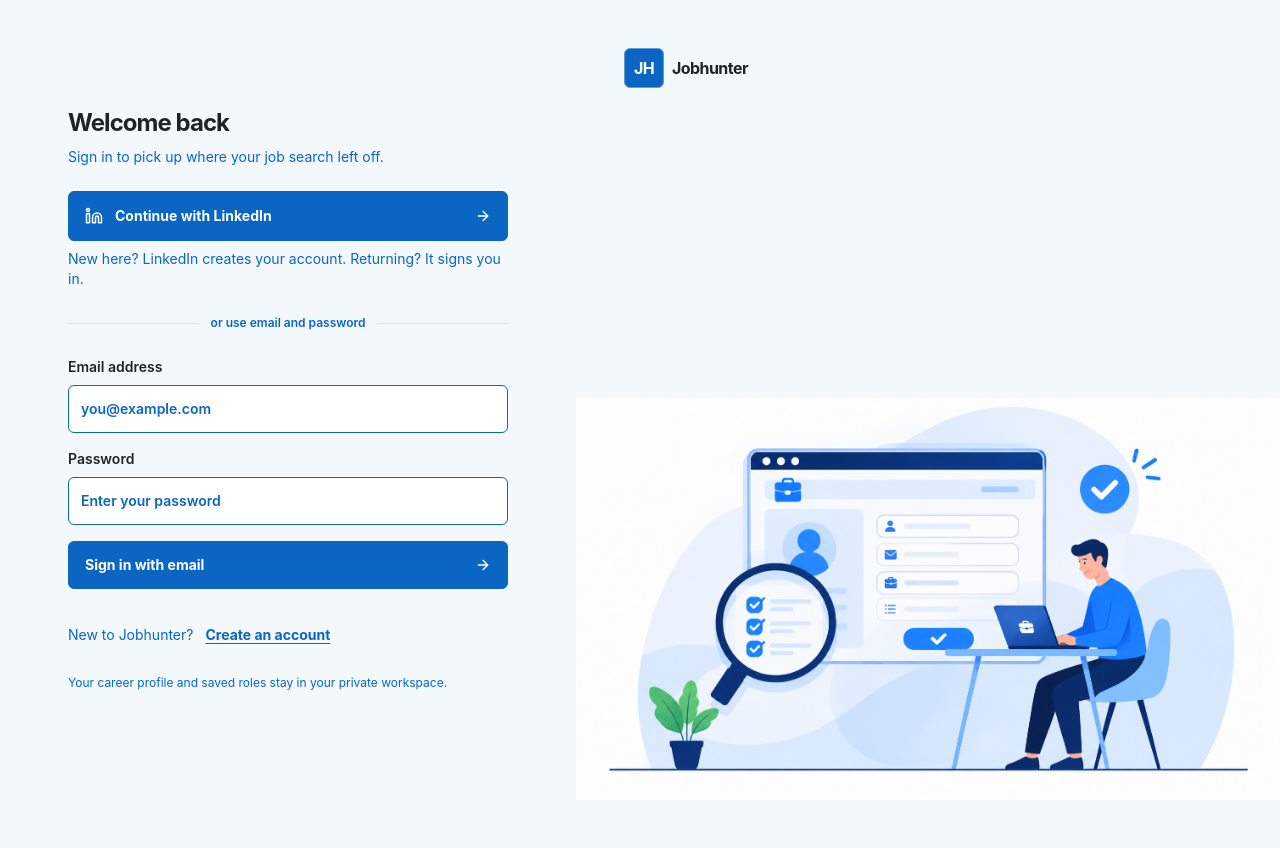
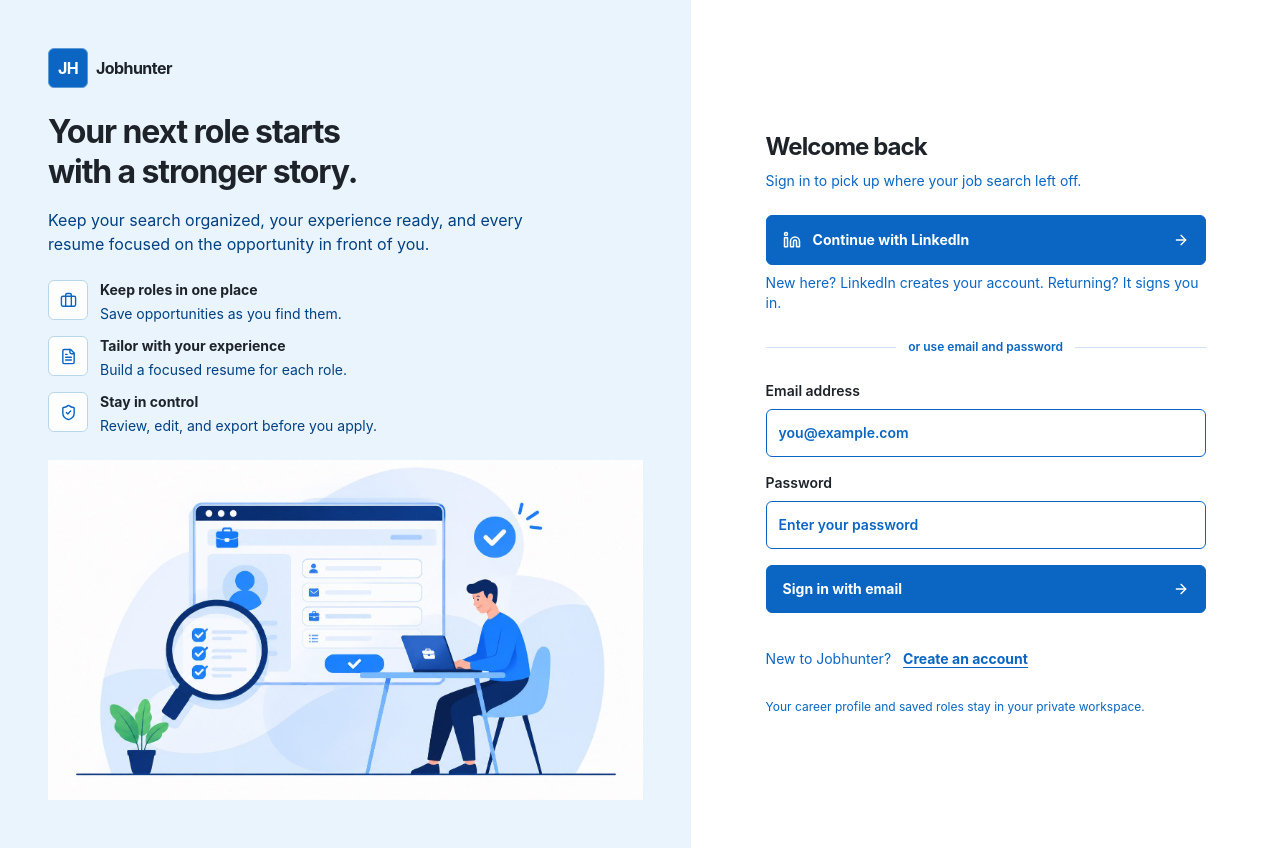
Before and after one commit to quadriabdulsalam/jobhunter, a Next.js app: page /login in a window 1280 px wide. Before the commit the page ends 800 px from the top, so only its background shows below. Built offline with nearby package versions, Linux system fonts and the light colour scheme.

Commit message:
Improve auth layout and illustration loading

```diff
--- a/src/app/globals.css
+++ b/src/app/globals.css
@@ -462,40 +462,36 @@ main input.profile-file-input { width: 1px !important; height: 1px !important; m
 .auth-page {
   display: grid;
   min-height: 100svh;
-  grid-template-columns: minmax(420px, .9fr) minmax(0, 1.1fr);
+  grid-template-columns: minmax(0, 1.08fr) minmax(420px, .92fr);
   place-items: stretch;
   padding: 0;
   background: var(--color-page);
   color: var(--color-text);
 }
 .auth-story {
+  grid-column: 1;
+  grid-row: 1;
   display: flex;
   min-height: 100svh;
   flex-direction: column;
-  justify-content: flex-start;
+  justify-content: space-between;
+  gap: var(--space-6);
   padding: var(--space-12);
-  grid-column: 2;
-  grid-row: 1;
-  background-color: var(--color-page);
-  background-image: url("/login-application.png");
-  background-position: center bottom;
-  background-repeat: no-repeat;
-  background-size: min(100%, 760px) auto;
+  background-color: var(--color-primary-soft);
   color: var(--color-text);
 }
 .auth-story-brand { display: flex; align-items: center; gap: var(--space-2); color: var(--color-text) !important; font-size: 16px; font-weight: 720; letter-spacing: -.035em; text-decoration: none; }
 .auth-story-mark { display: grid; width: 40px; height: 40px; place-items: center; border: 1px solid var(--color-dark-border); border-radius: var(--radius-control); background: var(--color-primary); color: var(--color-on-primary); font-size: 16px; font-weight: 740; }
-.auth-panel-wrap { grid-column: 1; grid-row: 1; }
-.auth-story-content { max-width: 560px; margin: var(--space-12) 0; }
-.auth-story-content h1 { max-width: 540px; margin: 0; color: var(--color-on-dark) !important; font-size: 32px; font-weight: 690; letter-spacing: -.04em; line-height: 40px; text-wrap: balance; }
-.auth-story-lede { max-width: 500px; margin: var(--space-4) 0 var(--space-6); color: var(--color-on-dark-muted) !important; font-size: 16px; line-height: 24px; }
-.auth-benefits { display: grid; gap: var(--space-4); margin: 0; padding: 0; list-style: none; }
-.auth-benefits li { display: flex; align-items: flex-start; gap: var(--space-3); color: var(--color-on-dark); }
-.auth-benefits li > span { display: grid; width: 40px; height: 40px; flex: 0 0 auto; place-items: center; border: 1px solid var(--color-dark-border); border-radius: var(--radius-control); background: var(--color-dark-surface); color: var(--color-on-dark); }
-.auth-benefits strong { display: block; color: var(--color-on-dark) !important; font-size: 14px; font-weight: 680; }
-.auth-benefits small { display: block; margin-top: var(--space-1); color: var(--color-on-dark-muted) !important; font-size: 12px; }
-.auth-story-footnote { margin: 0; color: var(--color-on-dark-muted) !important; font-size: 12px; }
-.auth-panel-wrap { display: grid; min-width: 0; place-items: center; padding: var(--space-8); }
+.auth-story-content { width: min(100%, 560px); margin: auto 0; }
+.auth-story-content h1 { max-width: 540px; margin: 0; color: var(--color-text) !important; font-size: 32px; font-weight: 690; letter-spacing: -.035em; line-height: 40px; text-wrap: balance; }
+.auth-story-lede { max-width: 500px; margin: var(--space-4) 0 var(--space-6); color: var(--color-primary-text) !important; font-size: 16px; line-height: 24px; }
+.auth-benefits { display: grid; gap: var(--space-3); margin: 0; padding: 0; list-style: none; }
+.auth-benefits li { display: flex; align-items: flex-start; gap: var(--space-3); color: var(--color-text); }
+.auth-benefits li > span { display: grid; width: 40px; height: 40px; flex: 0 0 auto; place-items: center; border: 1px solid var(--color-primary-border); border-radius: var(--radius-control); background: var(--color-surface); color: var(--color-primary); }
+.auth-benefits strong { display: block; color: var(--color-text) !important; font-size: 14px; font-weight: 680; }
+.auth-benefits p { margin: var(--space-1) 0 0; color: var(--color-primary-text) !important; font-size: 14px; line-height: 20px; }
+.auth-story-illustration { display: block; width: min(100%, 760px); height: auto; align-self: center; }
+.auth-panel-wrap { grid-column: 2; grid-row: 1; display: grid; min-width: 0; place-items: center; padding: var(--space-8); background: var(--color-surface); }
 .auth-card { display: grid; width: min(100%, 440px); gap: var(--space-6); padding: 0; border: 0; border-radius: 0; background: transparent; color: var(--color-text); }
 .auth-intro h2 { margin: 0; color: var(--color-text); font-size: 24px; font-weight: 720; letter-spacing: -.04em; line-height: 32px; }
 .auth-description { margin: var(--space-2) 0 0; color: var(--color-text-muted); font-size: 14px; line-height: 20px; }
@@ -635,21 +631,21 @@ button:focus-visible, a:focus-visible, input:focus-visible, textarea:focus-visib
   .job-modal form > div:last-child { align-items: stretch; flex-direction: column-reverse; }
   .job-modal form > div:last-child button { width: 100%; }
   .auth-page { display: flex; flex-direction: column; }
-  .auth-story { min-height: 240px; padding: 16px; background-position: center bottom; background-size: min(100%, 440px) auto; }
-  .auth-story-content { margin: 32px 0 0; }
-  .auth-story-eyebrow { margin-bottom: 8px; }
-  .auth-story-content h1 { max-width: 500px; font-size: 32px; }
-  .auth-story-lede { margin: 12px 0 16px; font-size: 14px; }
+  .auth-story { min-height: 0; gap: 24px; padding: 24px 16px; }
+  .auth-story-content { margin: 0; }
+  .auth-story-content h1 { max-width: 500px; font-size: 28px; line-height: 32px; }
+  .auth-story-lede { margin: 12px 0 16px; font-size: 14px; line-height: 20px; }
   .auth-benefits { gap: 12px; }
-  .auth-benefits li > span { width: 40px; height: 40px; }
-  .auth-story-footnote { display: none; }
+  .auth-benefits li > span { width: 36px; height: 36px; }
+  .auth-story-illustration { width: 100%; height: 220px; object-fit: contain; object-position: center; }
   .auth-panel-wrap { padding: 24px 16px 40px; }
   .auth-card { gap: 16px; }
 }
 @media (min-width: 768px) and (max-width: 900px) {
+  .auth-page { grid-template-columns: minmax(0, 1fr) minmax(360px, 1fr); }
   .auth-story { padding: 32px; }
-  .auth-story-content h1 { font-size: 32px; }
-  .auth-story-lede { font-size: 14px; }
+  .auth-story-content h1 { font-size: 28px; line-height: 32px; }
+  .auth-story-lede { font-size: 14px; line-height: 20px; }
   .auth-panel-wrap { padding: 24px; }
 }
 @media (max-width: 380px) {
--- a/src/app/login/page.tsx
+++ b/src/app/login/page.tsx
@@ -2,7 +2,8 @@
 
 import { FormEvent, useEffect, useState } from 'react';
 import { useRouter } from 'next/navigation';
-import { ArrowRight, FileText, Linkedin } from 'lucide-react';
+import Image from 'next/image';
+import { ArrowRight, Briefcase, FileText, Linkedin, ShieldCheck } from 'lucide-react';
 
 export default function LoginPage() {
   const router = useRouter();
@@ -52,10 +53,28 @@ export default function LoginPage() {
 
   return (
     <main className="auth-page">
-      <section className="auth-story" aria-label="Job application illustration">
+      <section className="auth-story" aria-label="About Jobhunter">
         <a className="auth-story-brand" href="/" aria-label="Jobhunter home">
           <span className="auth-story-mark">JH</span><span>Jobhunter</span>
         </a>
+        <div className="auth-story-content">
+          <h1>Your next role starts with a stronger story.</h1>
+          <p className="auth-story-lede">Keep your search organized, your experience ready, and every resume focused on the opportunity in front of you.</p>
+          <ul className="auth-benefits">
+            <li><span><Briefcase size={17} aria-hidden="true" /></span><div><strong>Keep roles in one place</strong><p>Save opportunities as you find them.</p></div></li>
+            <li><span><FileText size={17} aria-hidden="true" /></span><div><strong>Tailor with your experience</strong><p>Build a focused resume for each role.</p></div></li>
+            <li><span><ShieldCheck size={17} aria-hidden="true" /></span><div><strong>Stay in control</strong><p>Review, edit, and export before you apply.</p></div></li>
+          </ul>
+        </div>
+        <Image
+          className="auth-story-illustration"
+          src="/login-application.jpg"
+          alt="A job seeker reviewing an application and preparing a resume"
+          width={1659}
+          height={948}
+          sizes="(max-width: 767px) 100vw, (max-width: 900px) 50vw, 55vw"
+          priority
+        />
       </section>
 
       <section className="auth-panel-wrap" aria-label={mode === 'login' ? 'Sign in to Jobhunter' : 'Create a Jobhunter account'}>
```
Also changed, not shown: public/login-application.jpg (added).
